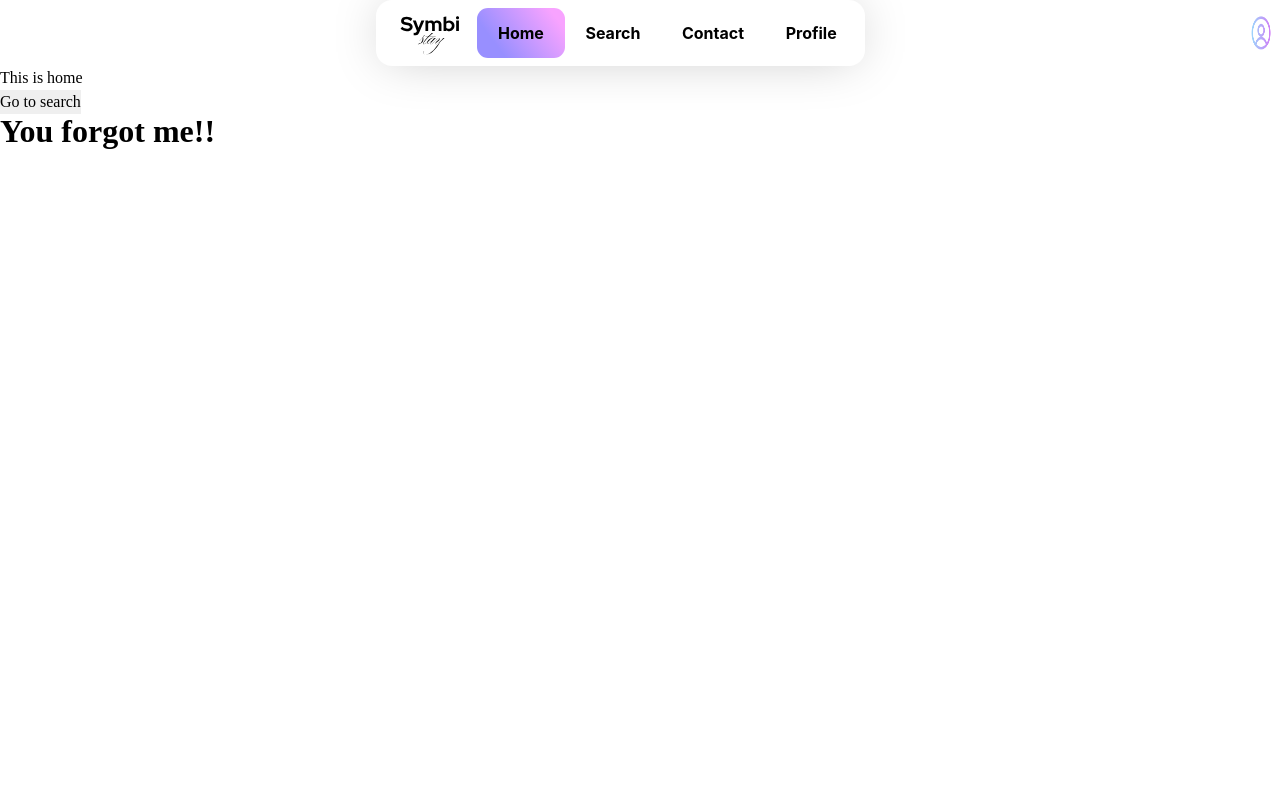
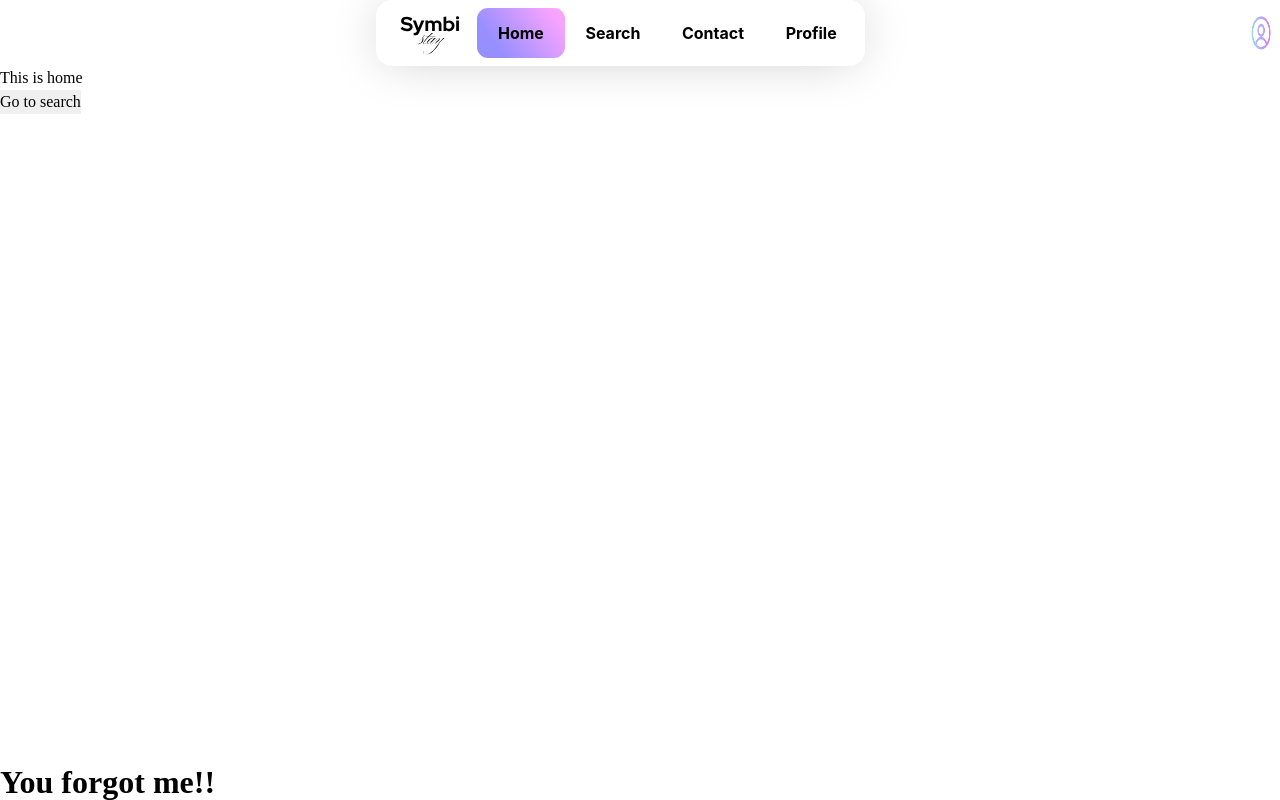
Before and after one commit to washed-and-dried/symbistay-react, a React (Vite) app: page / in a window 1280 px wide. Built offline with nearby package versions, Linux system fonts and the light colour scheme; a web font is replaced by a local one.

Commit message:
made the footer stick to the bottom

```diff
--- a/src/App.jsx
+++ b/src/App.jsx
@@ -2,12 +2,17 @@
 import Routing from "./components/Routing.jsx";
 import Footer from "./components/Footer.jsx";
 
-export default function App(){
+export default function App() {
     return (
         <>
-            <Header/>
-            <Routing/>
-            <Footer />
+            {/*TODO: Test this!!*/}
+            <div className={"app-container"}>
+                <Header/>
+                <div className="content-container">
+                    <Routing/>
+                </div>
+                <Footer/>
+            </div>
         </>
     )
 }
--- a/src/components/Footer.jsx
+++ b/src/components/Footer.jsx
@@ -1,7 +1,7 @@
 export default function Footer(){
     return(
-        <>
+        <div className="footer">
             <h1>You forgot me!!</h1>
-        </>
+        </div>
     )
 }
--- a/src/styles/styles.css
+++ b/src/styles/styles.css
@@ -149,3 +149,13 @@
 }
 
 /*EOF header-nav styling*/
+
+.app-container {
+    min-height: 100vh;
+    display: flex;
+    flex-direction: column;
+}
+
+.footer {
+    margin-top: auto;
+}
```
